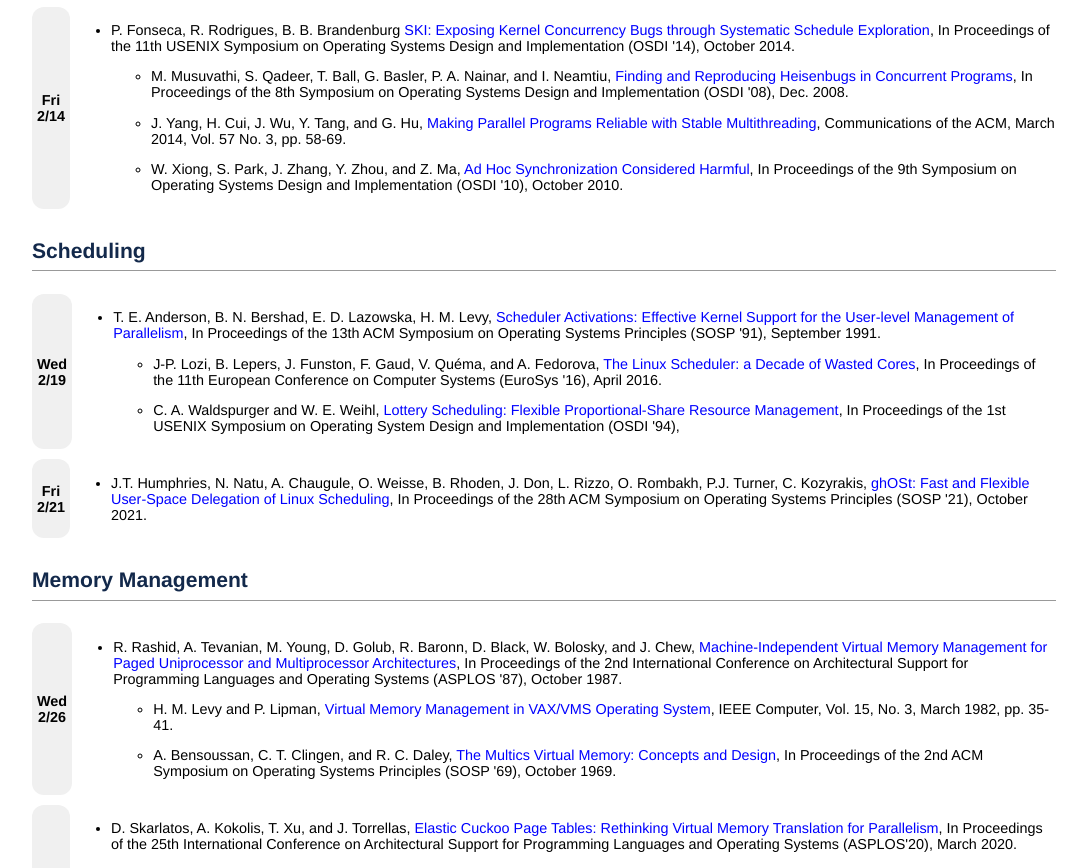
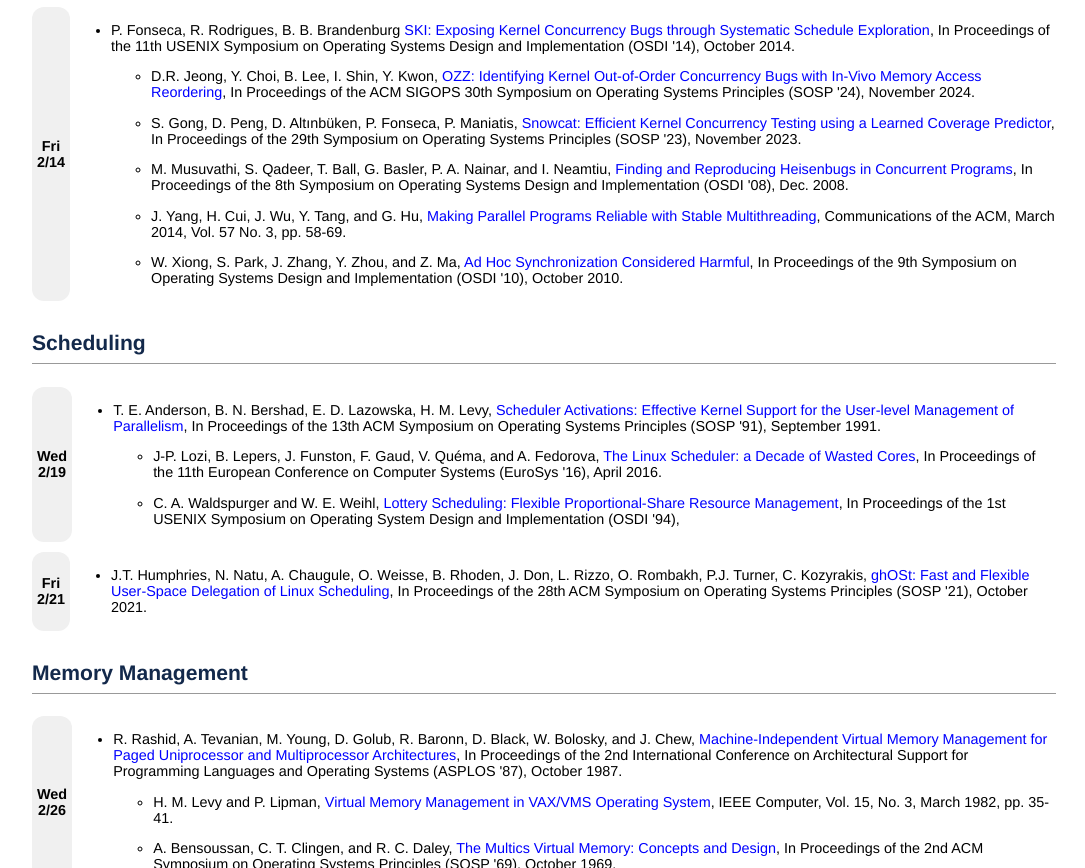
Before and after one commit to cs523-uiuc/cs523-uiuc.github.io, a plain HTML site: page spring25/readings.html in a window 1280 px wide. Shown: the part 1811-2679 px from the top of the page, without its empty margins (96-1181 px from the left). Drawn offline with Linux system fonts and the light colour scheme.

Commit message:
Update 2.14 sublist
Signed-off-by: Tyler Gu <jiaweig3@illinois.edu>

```diff
--- a/spring25/readings.html
+++ b/spring25/readings.html
@@ -312,6 +312,22 @@
                                 In Proceedings of the 11th USENIX Symposium on Operating Systems Design and Implementation (OSDI '14), October 2014.
                                 <p></p>
                                 <ul>
+                                    <li> D.R. Jeong, Y. Choi, B. Lee, I. Shin, Y. Kwon,
+                                        <a class="paperlink"
+                                            href="https://dl.acm.org/doi/10.1145/3694715.3695944"
+                                            target="_blank">OZZ: Identifying Kernel Out-of-Order Concurrency Bugs with In-Vivo Memory Access Reordering</a>,
+                                            In Proceedings of the ACM SIGOPS 30th Symposium on Operating Systems Principles
+                                            (SOSP '24), November 2024.
+                                        <p></p>
+                                    </li>
+                                    <li> S. Gong, D. Peng, D. Altınbüken, P. Fonseca, P. Maniatis,
+                                        <a class="paperlink"
+                                            href="https://dl.acm.org/doi/10.1145/3600006.3613148"
+                                            target="_blank">Snowcat: Efficient Kernel Concurrency Testing using a Learned Coverage Predictor</a>,
+                                            In Proceedings of the 29th Symposium on Operating Systems Principles
+                                            (SOSP '23), November 2023.
+                                        <p></p>
+                                    </li>
                                     <li> M. Musuvathi, S. Qadeer, T. Ball, G. Basler, P. A. Nainar, and I. Neamtiu,
                                         <a class="paperlink"
                                             href="https://www.usenix.org/legacy/event/osdi08/tech/full_papers/musuvathi/musuvathi.pdf"
```
